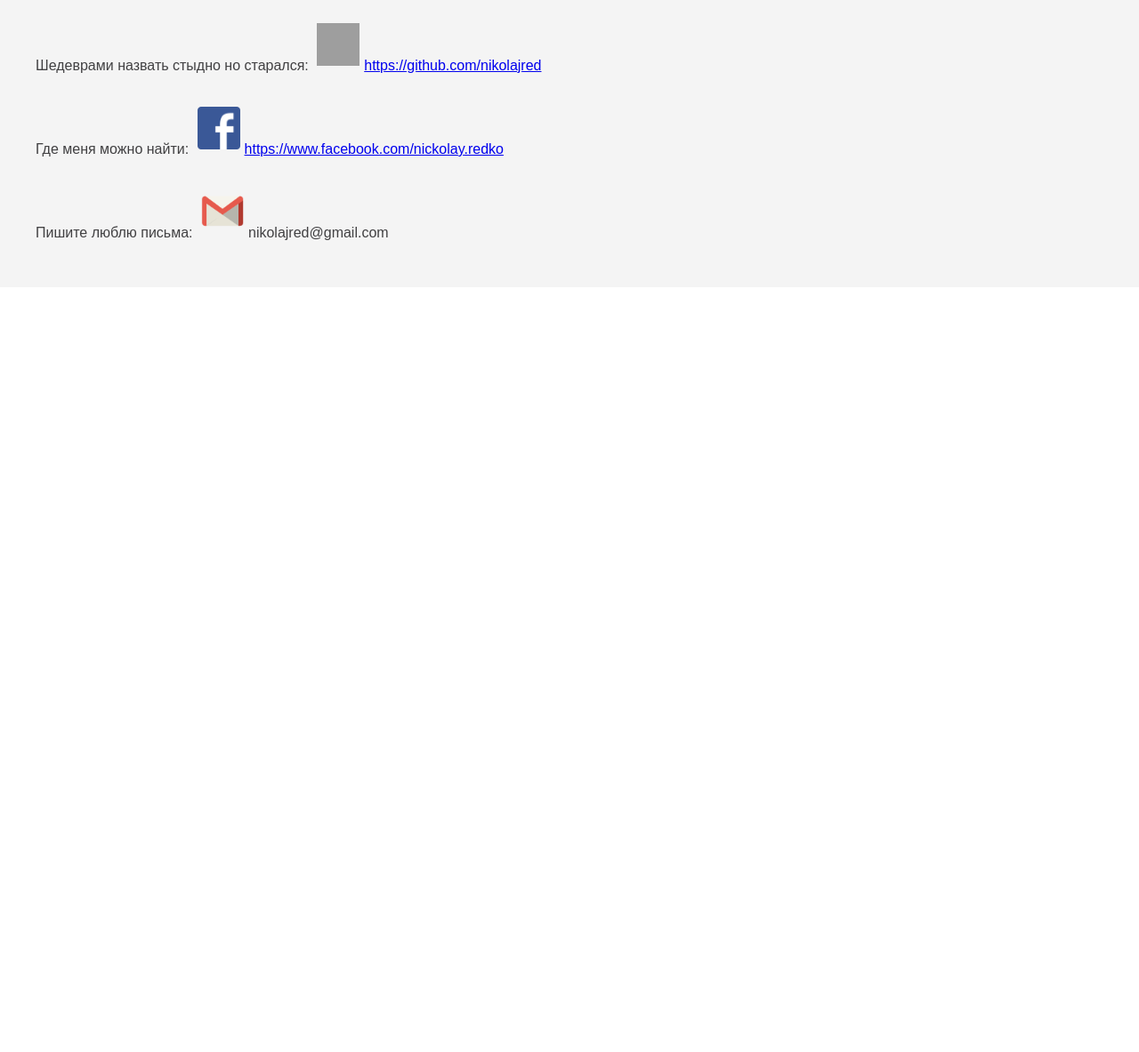
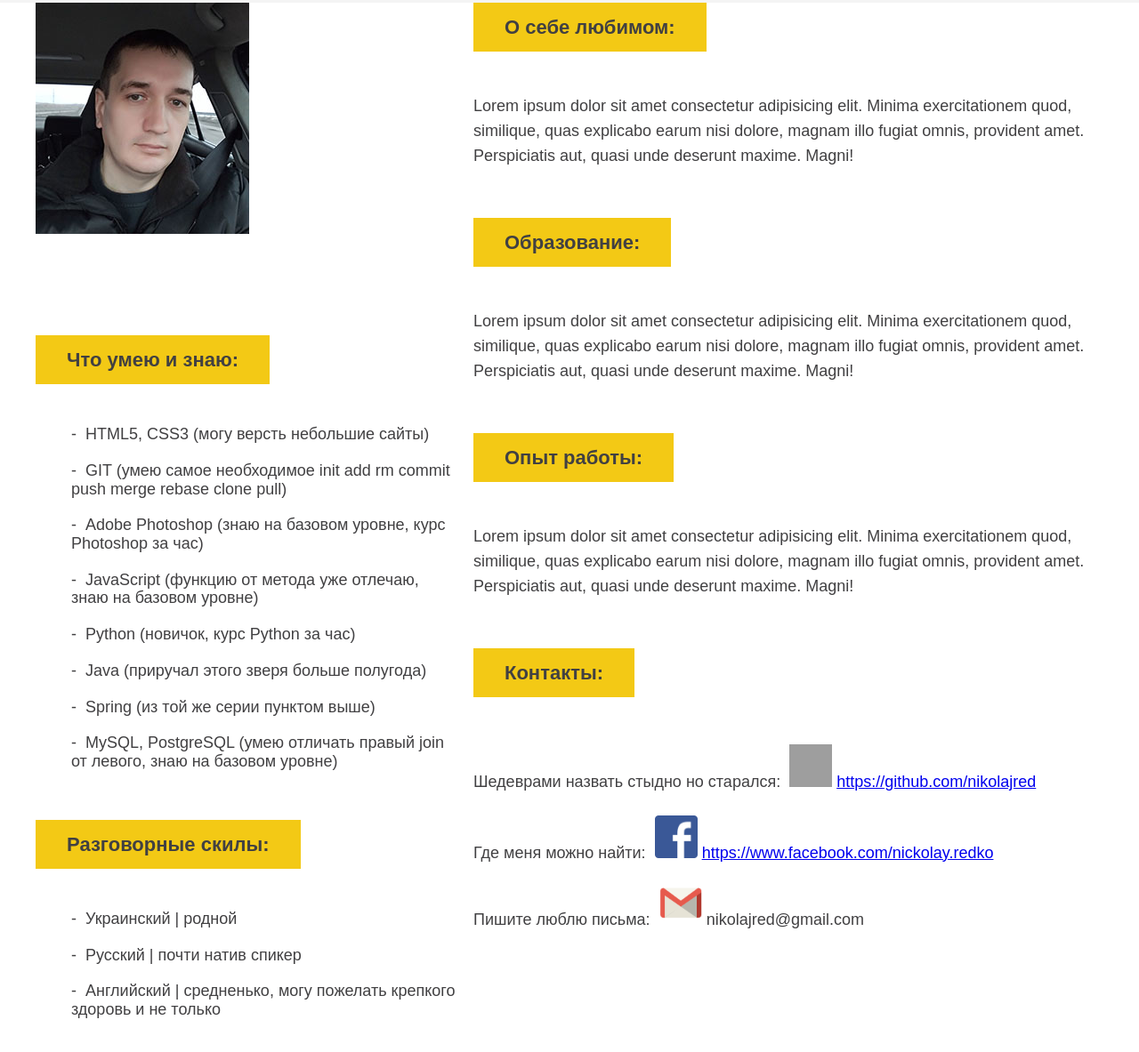
Before and after one commit to nikolajred/CV, a plain HTML site: page index.html in a window 1280 px wide. Shown: the part 351-1534 px from the top of the page at 89% size. Before the commit the page ends 800 px from the top, so only its background shows below. Drawn offline with Linux system fonts and the light colour scheme; grey boxes are pictures that could not be loaded.

Commit message:
third commit, i'd not finished yet

```diff
--- a/css/style.css
+++ b/css/style.css
@@ -4,7 +4,7 @@
 }
 
 /*Общие стили*/
-*, *::beafore, *::after{
+*, *::beafore, *::after {
 	margin: 0;
 	padding: 0;
 	box-sizing: border-box;
@@ -20,6 +20,20 @@ body{
 
 .title_rs_mb{
 	margin-bottom: 5px !important;
+}
+
+.list{
+	list-style: none;
+}
+
+.list__item{
+	font-size: 18px;
+	margin-bottom: 20px;
+}
+
+.list__item::before{
+	content: "-";
+	margin-right: 10px;
 }
 .container{
  	max-width: 1200px;
@@ -50,11 +64,14 @@ body{
 	font-size: 22px;
 	font-weight: 500;
 	letter-spacing: 1.5px;
+	margin-bottom: 30px;
 
 }
-.header__address, .header__birthday, .header__jok{
+.header__address, .header__birthday, .header__jok,
+.header__hub, .header__facebook, .header__gmail{
 	font-size: 18px;
 	font-weight: 400;
+	margin-bottom: 3px;
 }
 .header__date{
 	font-size: 18px;
@@ -74,11 +91,44 @@ body{
 .img__hub, .img__facebook, .img__gmail{
 	width: 48px;
 	height: 48px;
-	margin: 5px;
+	margin: 5px 5px 0 5px;
 }
 
-/*.example-avatar{
- 	width: 500px;
- 	padding: 0 15px;
- 	margin: 0 auto;
- }*/
+.about__image{
+ 	margin-bottom: 110px;
+ }
+
+.fullinfo__wrapper{
+	display: flex;
+}
+
+.fullinfo_leftside{
+	width: 40%;
+	padding-right: 20px;
+
+}
+
+.fullinfo__rightside{
+	width: 60%;
+
+}
+/*Информационный блок*/
+.infoblock{
+	margin-bottom: 55px;
+	color: var(--dark-text);
+}
+
+.infoblock__title{
+	font-size: 22px;
+	font-weight: 700;
+	background-color: var(--accent-color);
+	padding: 15px 35px;
+	display: inline-block;
+	margin-bottom: 30px;
+}
+
+.infoblock__text{
+	font-size: 18px;
+	font-weight: 400;
+	line-height: 1.55;
+}
--- a/index.html
+++ b/index.html
@@ -15,10 +15,7 @@
 					<h3 class="header__subtitle">fullstack-разработчик</h3>
 					<p class="header__address">Город обитания и времяпрепровождения: Харьков</p>
 					<p class="header__birthday">Дата выпуска: 01.08.1982</p>
-					<p class="header__jok">Я специально родился летом, чтобы на мой <br> день рождения вместо торта был шашлык</p>
-					<p class="header__hub">Шедеврами назвать стыдно но старался: <img src="img/git.png" alt="git" class="img__hub"><a href="https://github.com/nikolajred" class="href__hub">https://github.com/nikolajred</a></p>
-					<p class="header__facebook">Где меня можно найти: <img src="img/facebook.png" alt="facebook" class="img__facebook"><a href="https://www.facebook.com/nickolay.redko" class="href__facebook">https://www.facebook.com/nickolay.redko</a></p>
-					<p class="header__gmail">Пишите люблю письма: <img src="img/gmail.png" alt="gmail" class="img__gmail">nikolajred@gmail.com</p>
+					<p class="header__jok">Я специально родился летом, чтобы на мой день рождения <br> вместо торта был шашлык</p>
 				</div>
 				<div class="header__rightside">
 					<h2 class="header__title title_rs_mb">Резюме</h2>
@@ -27,7 +24,72 @@
 			</div>
 		</div>
 	</header>
-	<!-- <img class="example-avatar" src="img/photo_avatar.jpg" alt="мое фото"> -->
+	<section class="section">
+		<div class="container">
+			<div class="fullinfo__wrapper">
+				<div class="fullinfo_leftside">
+					<div class="about">
+						<img class="about__image" src="img/avatar.jpg" alt="Николай Редько">
+					</div>
+					<div class="infoblock">
+						<div class="infoblock__title">Что умею и знаю:</div>
+						<div class="infoblock__content">
+							<ul class="list skill-list">
+								<li class="list__item">HTML5, CSS3 (могу версть небольшие сайты)</li>
+								<li class="list__item">GIT (умею самое необходимое init add rm commit push merge rebase clone pull)</li>
+								<li class="list__item">Adobe Photoshop (знаю на базовом уровне, курс Photoshop за час)</li>
+								<li class="list__item">JavaScript (функцию от метода уже отлечаю, знаю на базовом уровне)</li>
+								<li class="list__item">Python (новичок, курс Python за час)</li>
+								<li class="list__item">Java (приручал этого зверя больше полугода)</li>
+								<li class="list__item">Spring (из той же серии пунктом выше)</li>
+								<li class="list__item">MySQL, PostgreSQL (умею отличать правый join от левого, знаю на базовом уровне)</li>
+							</ul>
+						</div>
+					</div>
+					<div class="infoblock">
+						<div class="infoblock__title">Разговорные скилы:</div>
+						<div class="infoblock__content">
+							<ul class="list skill-list">
+								<li class="list__item">Украинский | родной</li>
+								<li class="list__item">Русский | почти натив спикер</li>
+								<li class="list__item">Английский | средненько, могу пожелать крепкого здоровь и не только</li>
+								</li>
+							</ul>
+						</div>
+					</div>
+				</div>
+				<div class="fullinfo__rightside">
+					<div class="infoblock">
+						<div class="infoblock__title">О себе любимом:</div>
+						<div class="infoblock__content">
+							<p class="infoblock__text">Lorem ipsum dolor sit amet consectetur adipisicing elit. Minima exercitationem quod, similique, quas explicabo earum nisi dolore, magnam illo fugiat omnis, provident amet. Perspiciatis aut, quasi unde deserunt maxime. Magni!</p>
+						</div>
+					</div>
+					<div class="infoblock">
+						<div class="infoblock__title">Образование:</div>
+						<div class="infoblock__content">
+							<p class="infoblock__text">Lorem ipsum dolor sit amet consectetur adipisicing elit. Minima exercitationem quod, similique, quas explicabo earum nisi dolore, magnam illo fugiat omnis, provident amet. Perspiciatis aut, quasi unde deserunt maxime. Magni!</p>
+						</div>
+					</div>
+					<div class="infoblock">
+						<div class="infoblock__title">Опыт работы:</div>
+						<div class="infoblock__content">
+							<p class="infoblock__text">Lorem ipsum dolor sit amet consectetur adipisicing elit. Minima exercitationem quod, similique, quas explicabo earum nisi dolore, magnam illo fugiat omnis, provident amet. Perspiciatis aut, quasi unde deserunt maxime. Magni!</p>
+						</div>
+					</div>
+					<div class="infoblock">
+						<div class="infoblock__title">Контакты:</div>
+						<div class="infoblock__content">
+							<p class="header__hub infoblock__text">Шедеврами назвать стыдно но старался: <img src="img/git.png" alt="git" class="img__hub"><a href="https://github.com/nikolajred" class="href__hub">https://github.com/nikolajred</a></p>
+							<p class="header__facebook" infoblock__text>Где меня можно найти: <img src="img/facebook.png" alt="facebook" class="img__facebook"><a href="https://www.facebook.com/nickolay.redko" class="href__facebook">https://www.facebook.com/nickolay.redko</a></p>
+							<p class="header__gmail infoblock__text">Пишите люблю письма: <img src="img/gmail.png" alt="gmail" class="img__gmail">nikolajred@gmail.com</p>
+						</div>
+					</div>
+				</div>
+			</div>
+		</div>
+	</section>
+	<!--  -->
 
 </body>
 </html>
```
Also changed, not shown: img/avatar.jpg (added), img/photo_avatar.jpg (deleted).
